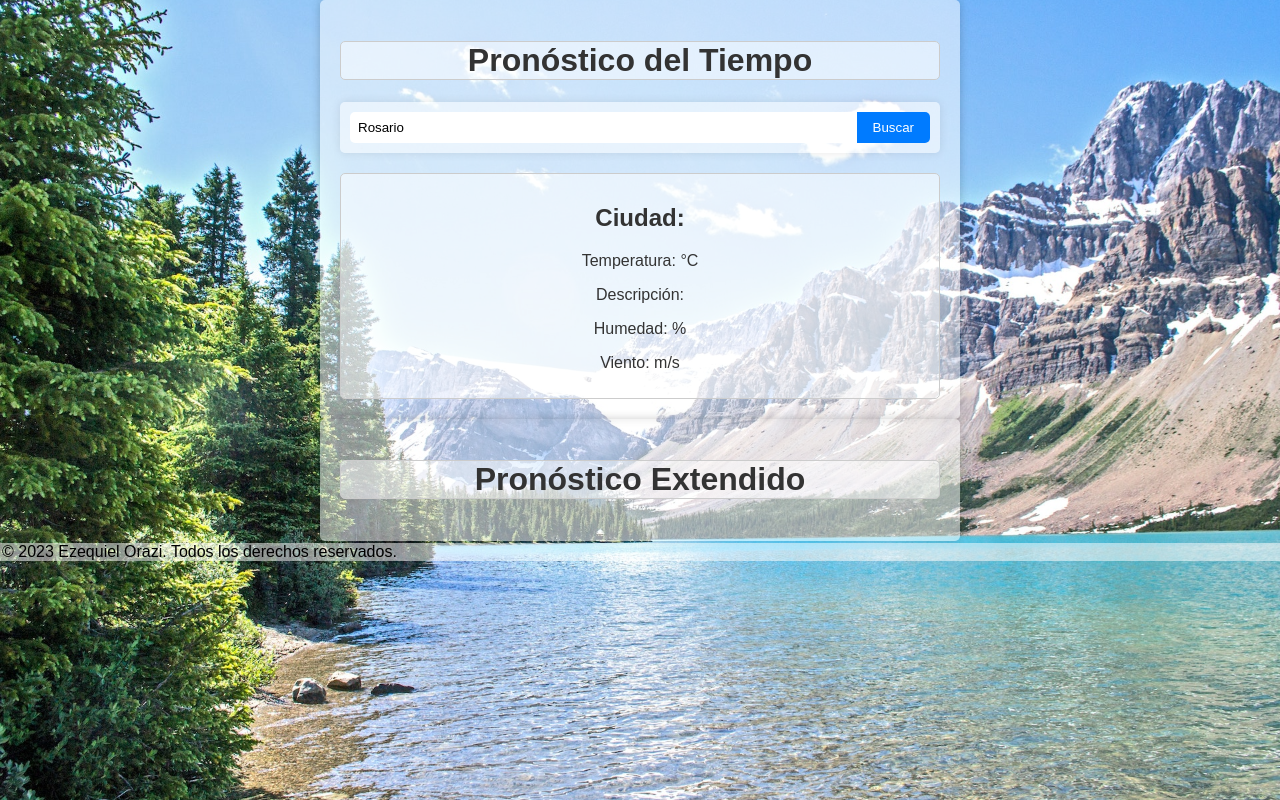
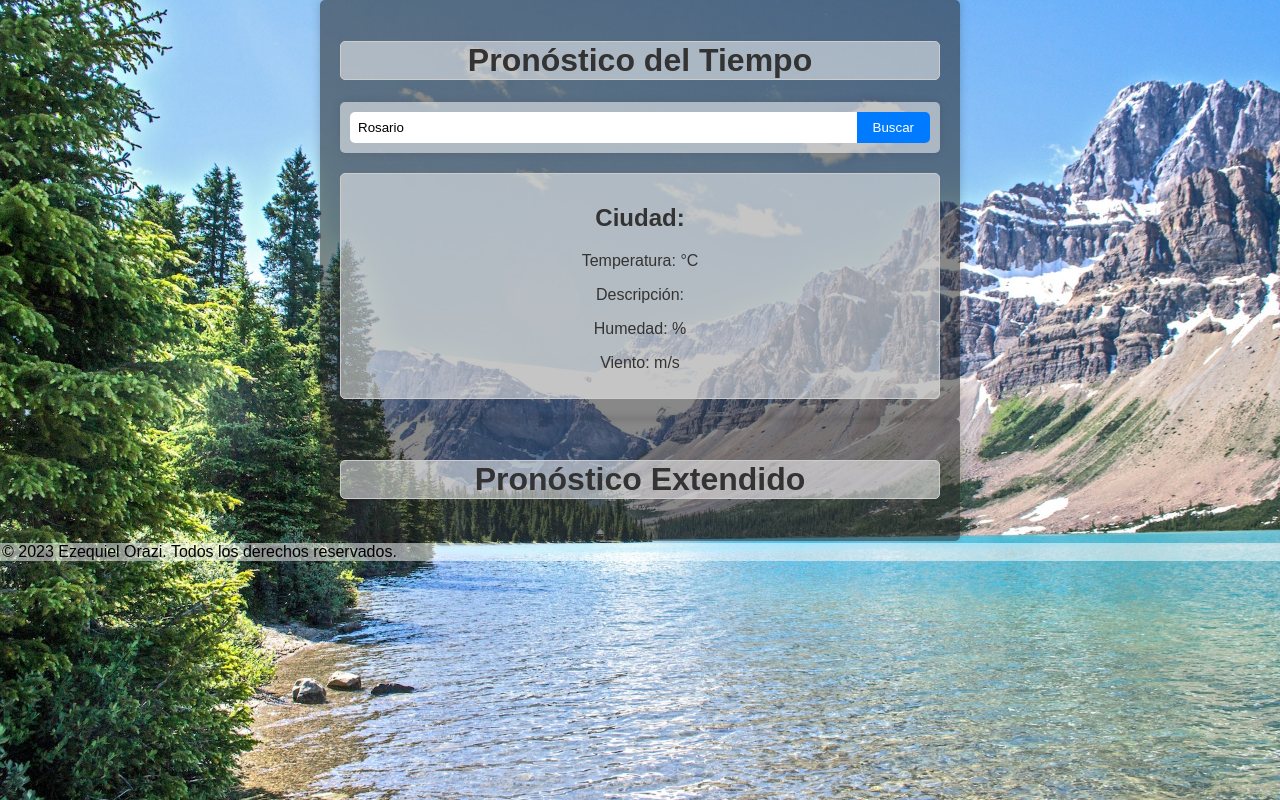
Before and after one commit to Ezzeorazi/Pronostico, a plain HTML site: page index.html in a window 1280 px wide. Drawn offline with Linux system fonts and the light colour scheme; no server answers.

Commit message:
Change: Fondo container

```diff
--- a/styles.css
+++ b/styles.css
@@ -13,7 +13,7 @@ body {
     margin: 0 auto;
     text-align: center;
     padding: 20px;
-    background-color: #ffffff83;
+    background-color: #20202088;
     border-radius: 5px;
     box-shadow: 0 0 10px rgba(0, 0, 0, 0.2);
 }
@@ -102,7 +102,7 @@ h2 {
     margin: 0 auto;
     text-align: center;
     padding: 20px;
-    background-color: #ffffff83;
+    background-color: #20202088;
     border-radius: 5px;
     box-shadow: 0 0 10px rgba(0, 0, 0, 0.2);
 }
```
